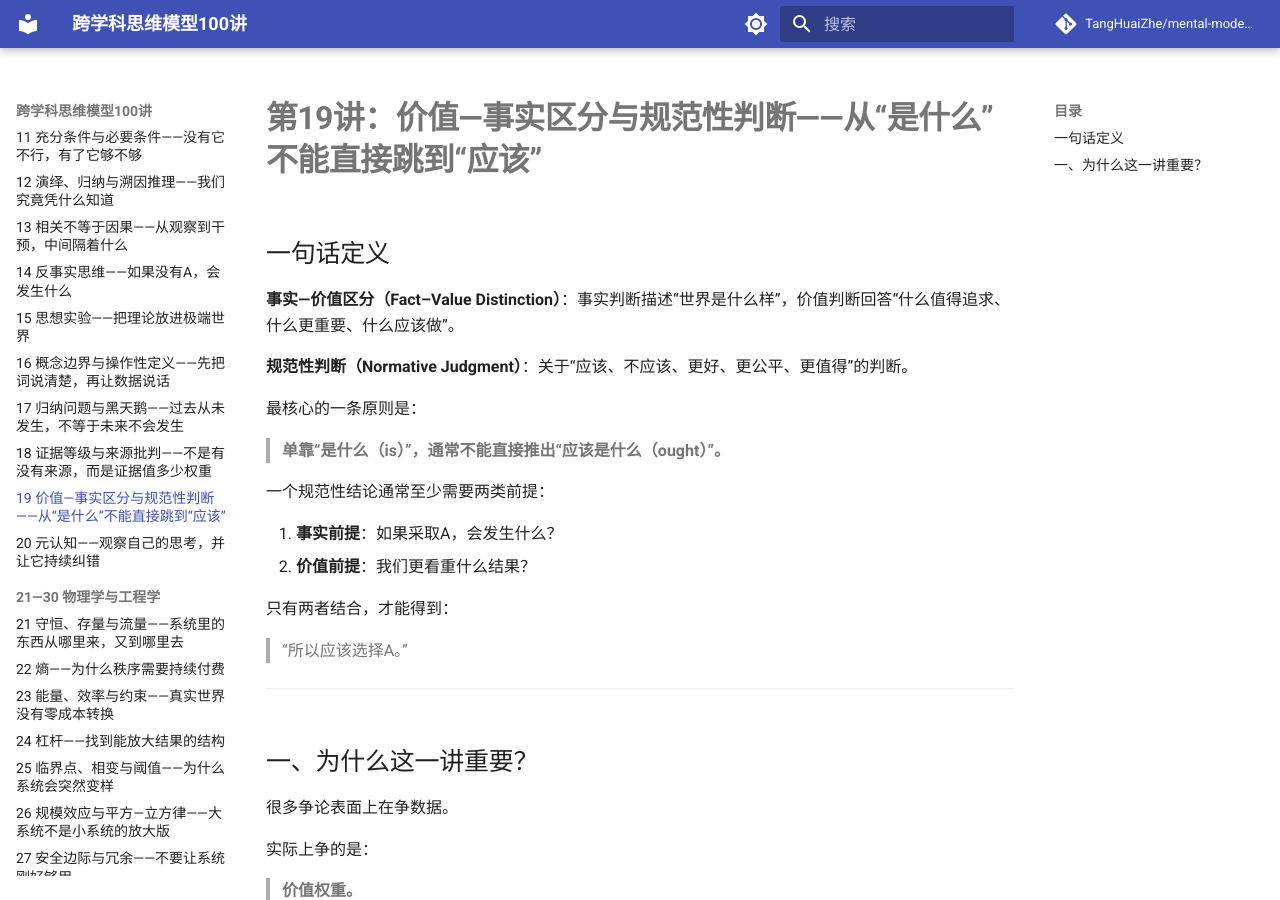
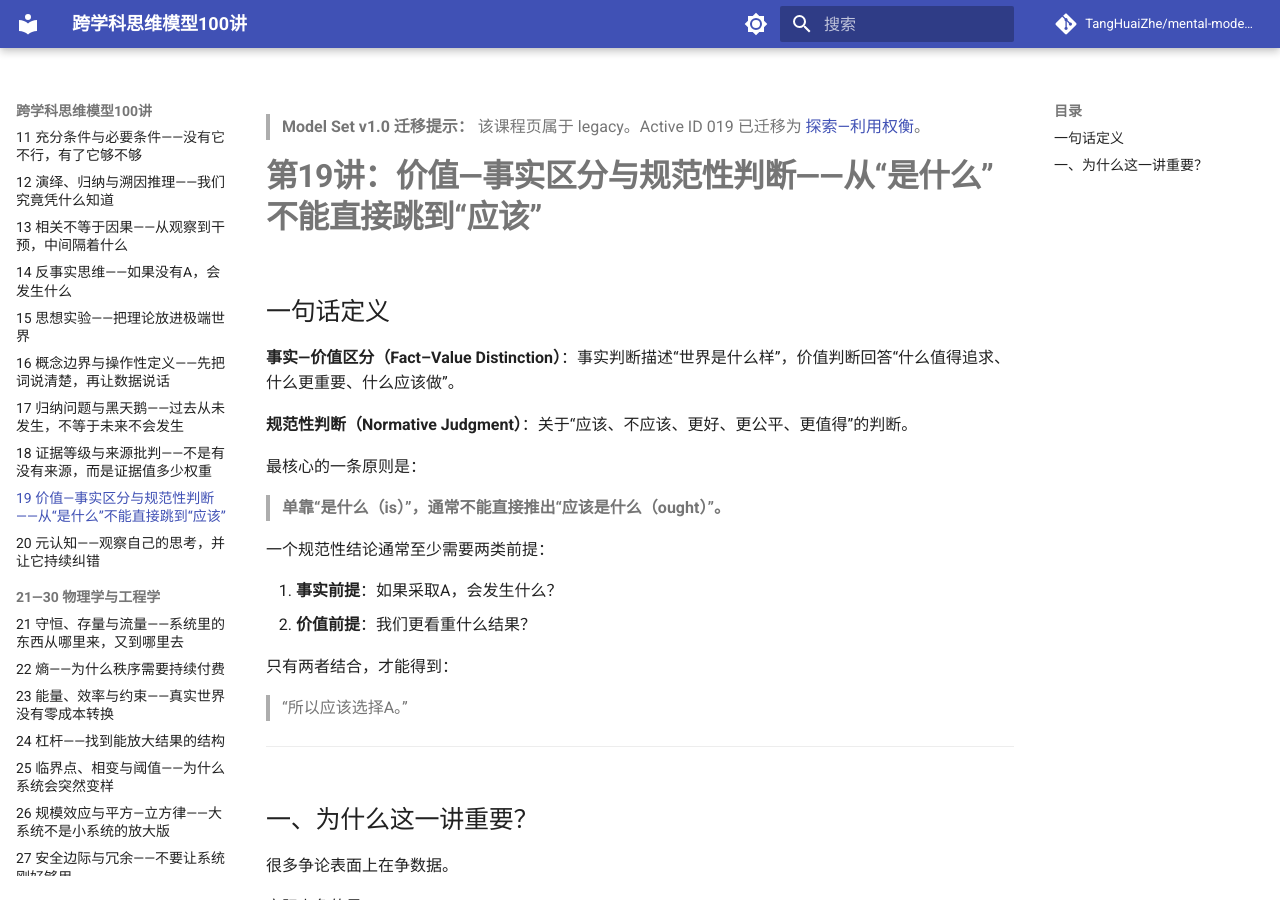
Before and after one commit to TangHuaiZhe/mental-models-audit, an MkDocs documentation site: the page built from docs/course/019-fact-value.md, in a window 1280 px wide and 900 px high. Built offline with MkDocs 1.6.1 and Material for MkDocs 9.7.7, drawn with Linux system fonts in a browser that asks for light colours; comment, search, counter and statistics services are not loaded.

Commit message:
docs: mark 019-fact-value.md as legacy

```diff
--- a/docs/course/019-fact-value.md
+++ b/docs/course/019-fact-value.md
@@ -1,3 +1,5 @@
+> **Model Set v1.0 迁移提示：** 该课程页属于 legacy。Active ID 019 已迁移为 [探索—利用权衡](../model-set-v1/019-explore-exploit-tradeoff.md)。
+
 # 第19讲：价值—事实区分与规范性判断——从“是什么”不能直接跳到“应该”
 
 ## 一句话定义
```
